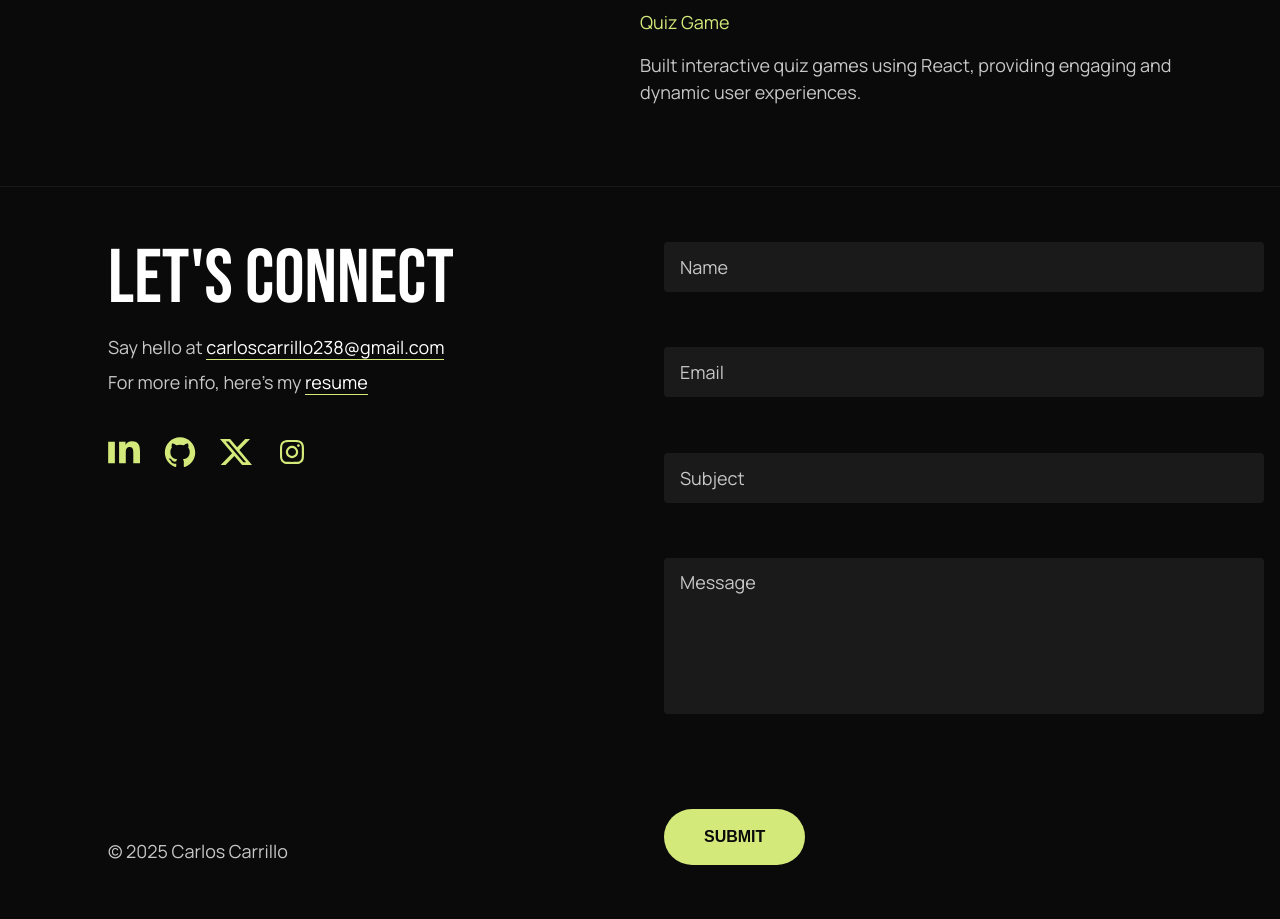
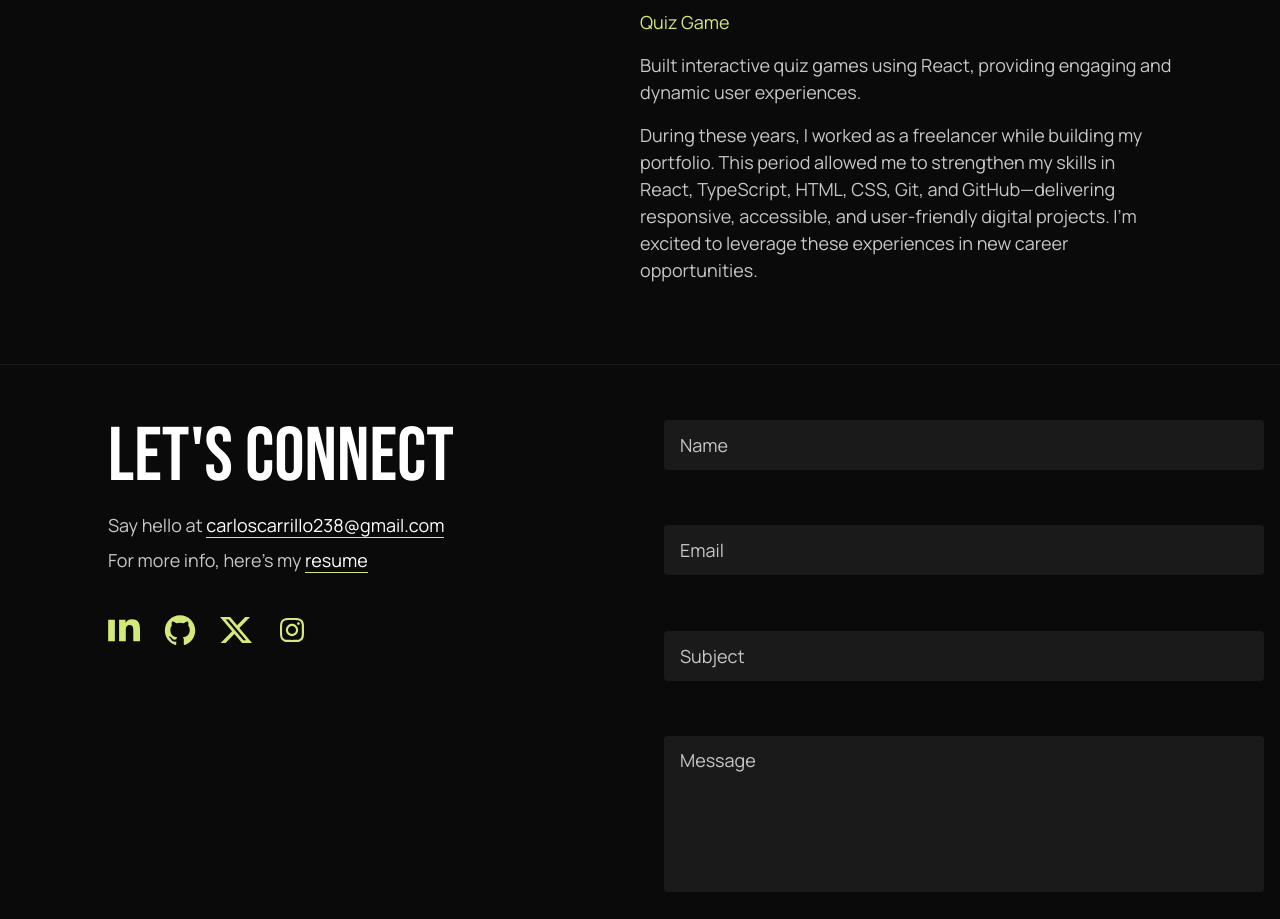
Before and after one commit to carrilloCd/portfolio, a React (Vite) app: page /#/about in a window 1280 px wide. Shown: the part 2310-3229 px from the top of the page. Built offline with nearby package versions, Linux system fonts and the light colour scheme.

Commit message:
fix(content): add missing paragraph to correct content

```diff
--- a/src/components/sections/ExperienceSection/ExperienceSection.tsx
+++ b/src/components/sections/ExperienceSection/ExperienceSection.tsx
@@ -8,7 +8,6 @@ export const ExperienceSection: React.FC = () => {
       <div>
         <div className='experience-section__group-info'>
           <h3 className='experience-section__role'>Freelance Front-end Developer <span className='experience-section__duration'>Feb 2023 – Mar 2025</span></h3>
-
           <div>
             <p className='experience-section__company'>To-Do Application:</p>
             <p className='experience-section__details'>Developed a responsive and intuitive task management app that allows users to create, edit, and delete tasks seamlessly.</p>
@@ -19,6 +18,7 @@ export const ExperienceSection: React.FC = () => {
             <p className='experience-section__company'>Quiz Game</p>
             <p className='experience-section__details'>Built interactive quiz games using React, providing engaging and dynamic user experiences.</p>
           </div>
+          <p className='experience-section__details'>During these years, I worked as a freelancer while building my portfolio. This period allowed me to strengthen my skills in React, TypeScript, HTML, CSS, Git, and GitHub—delivering responsive, accessible, and user-friendly digital projects. I'm excited to leverage these experiences in new career opportunities.</p>
         </div>
       </div>
     </section>
```
